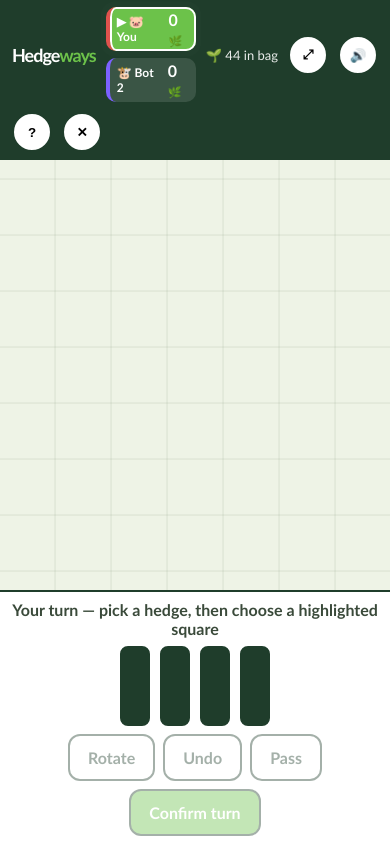
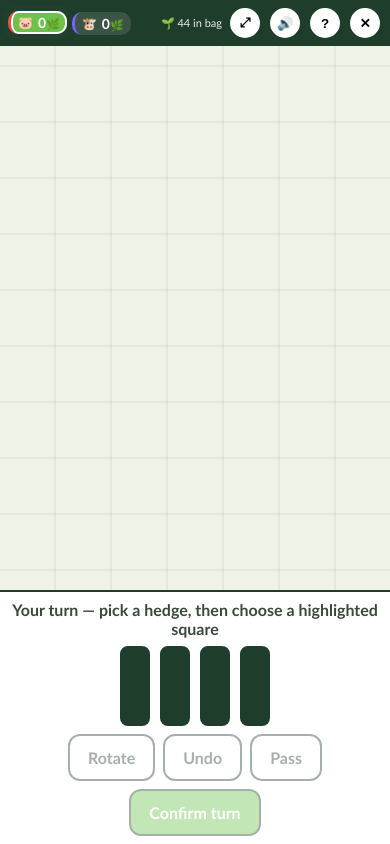
Before and after one commit to KevMoore/hedgeways-web, a website built with Vite: page index.html in a window 390 px wide. Both pictures are taken after a click on the button "Start game". Built offline with nearby package versions, Linux system fonts and the light colour scheme.

Commit message:
Compact mobile top bar so 3-4 farmers fit
The 4-player HUD wrapped into a tall stack on mobile. On narrow screens the
chips now show just the animal + score (the colour accent and active-pulse
already identify each farmer), the wordmark is hidden to reclaim width, and
icons/padding shrink. Header drops from ~230px to ~70px, giving the board
back its space.

22 unit + 16 e2e green.

Co-Authored-By: Claude Opus 4.8 <noreply@anthropic.com>

```diff
--- a/src/style.css
+++ b/src/style.css
@@ -539,12 +539,36 @@ body {
   }
 }
 
-@media (max-width: 480px) {
+@media (max-width: 600px) {
+  /* compact top bar so 3-4 farmers fit without a tall header */
+  .hud {
+    gap: 6px;
+    padding: 6px 8px;
+  }
   .hud .brand {
-    font-size: 18px;
+    display: none; /* reclaim width on mobile (logo lives on the start screen) */
+  }
+  .players {
+    gap: 5px;
+    flex: 1;
   }
   .pchip {
     font-size: 12px;
     padding: 3px 7px;
+    gap: 5px;
+    border-left-width: 3px;
+  }
+  .pchip .pname {
+    display: none; /* animal + colour accent already identify the farmer */
+  }
+  .pchip .pscore {
+    font-size: 14px;
+  }
+  .bag {
+    font-size: 11px;
+  }
+  .icon {
+    width: 34px;
+    height: 34px;
   }
 }
--- a/src/ui/game-ui.ts
+++ b/src/ui/game-ui.ts
@@ -373,7 +373,8 @@ export class GameUI {
       chip.className = "pchip" + (active ? " active" : "") + (p.score === lead && lead > 0 ? " lead" : "");
       chip.style.setProperty("--pc", p.colour);
       chip.innerHTML =
-        `<span class="pname">${active ? "▶ " : ""}${p.animal} ${p.name}</span>` +
+        `<span class="panimal">${p.animal}</span>` +
+        `<span class="pname">${p.name}</span>` +
         `<span class="pscore">${p.score}<small>🌿</small></span>`;
       ps.appendChild(chip);
       // pop the score when it just increased
```
